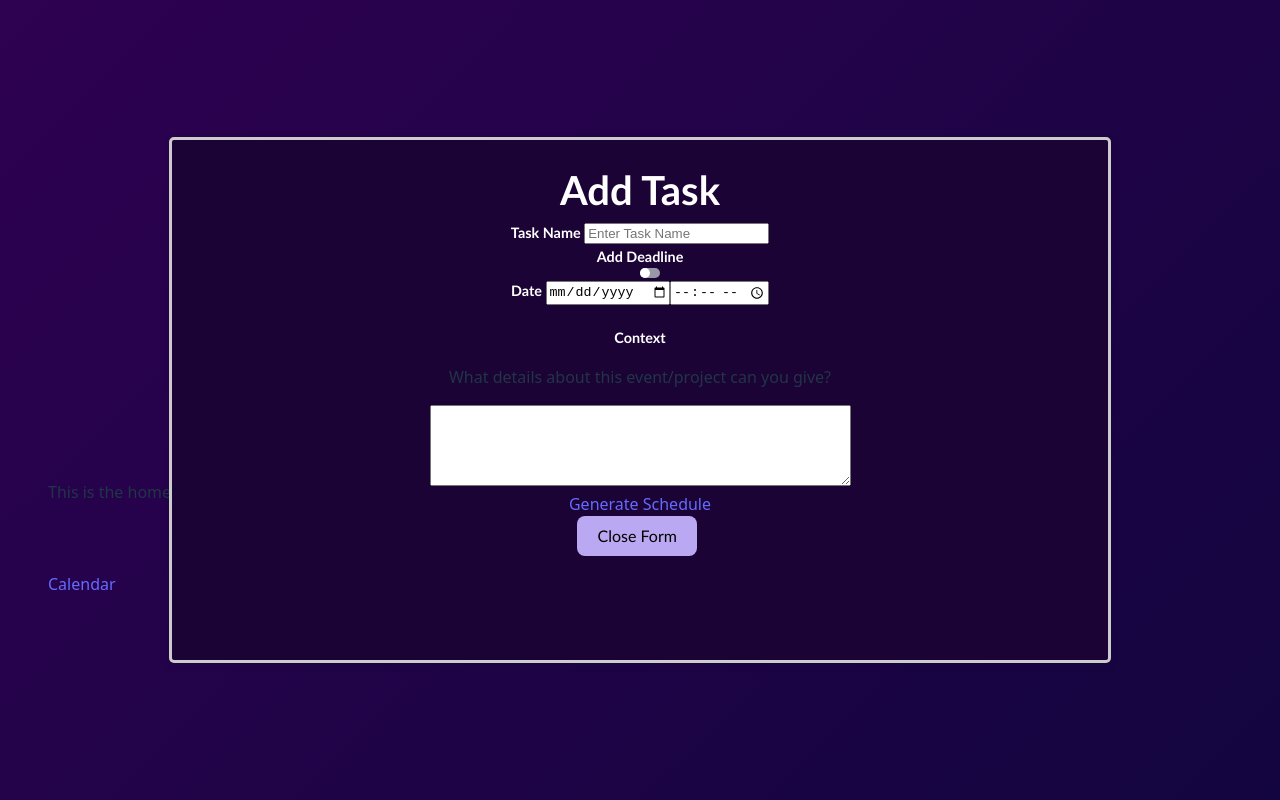
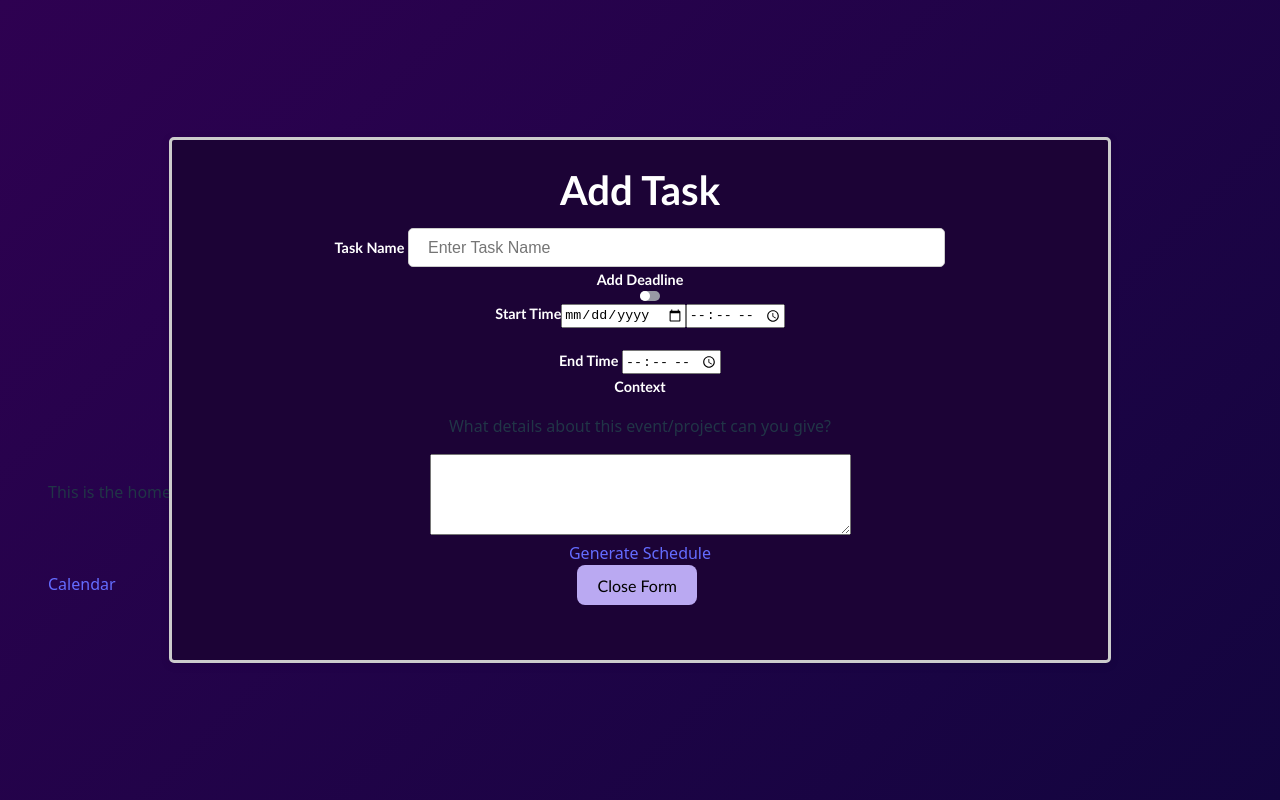
Before and after one commit to HTV-PlanIt-OneSmallStep/frontend, a React app: page / in a window 1280 px wide. Both pictures are taken after a click on the button "Add Task". Built offline with nearby package versions, Linux system fonts and the light colour scheme; no server answers; the HTML template or start-up script is replaced by a standard one.

Commit message:
modify form

```diff
--- a/src/components/form/form.css
+++ b/src/components/form/form.css
@@ -42,7 +42,6 @@
     flex-direction: column;
     align-items: center;
 }
-
 .task-section {
     margin: auto;
     text-align: center;
@@ -59,6 +58,17 @@
     font-family: 'Trebuchet MS', sans-serif;
     margin: auto;
     text-align: center;
+}
+
+.input-text {
+    border-radius: 5px;
+    border: 1px solid #ccc;
+    padding: 0.6em 1.2em;
+    font-size: 1em;
+    width: 60%;
+    box-sizing: border-box;
+    margin-top: 8px;
+    height: fit-content;
 }
 
 .date-time-row {
@@ -120,7 +130,7 @@
     margin-left: 50%;
 }
 .toggle input[type="checkbox"]:checked + label:before {
-    background: #baa9f2;
+    background: #03cde7;
 }
 .toggle input[type="checkbox"]:checked + label:after {
     left: 10px;
--- a/src/components/form/form.jsx
+++ b/src/components/form/form.jsx
@@ -57,13 +57,9 @@ export default function Form({ closeForm, showForm }) {
         }));
     }
 
-    function showEndDateTime() {
+    function showEndDate() {
         return (
-            <div className='date-time-row' id="end-date-tme-row">
-                <label htmlFor='end' className='input-label'> <b>End Date</b> </label>
-                <input type="date" name="endDate" id="end-date" value={formData.EndDate} min={getCurrentDate} onChange={handleEndDateChange}/>
-                <input type="time" name="endTime" id="end-time" value={formData.EndTime} onInput={handleEndTimeChange} />
-            </div>
+            <input type="date" name="endDate" id="end-date" value={formData.EndDate} min={formData.startDate} onChange={handleEndDateChange}/>
         )
     }
 
@@ -79,7 +75,7 @@ export default function Form({ closeForm, showForm }) {
             <div className="form-body">
                 <div className='task-section'>
                     <label htmlFor="Name" className='input-label'><b>Task Name  </b></label>
-                    <input type="text" id="task-name" placeholder={formData.taskName} name="Name\t" onInput={handleNameChange} required />
+                    <input type="text" id="task-name" className='input-text' placeholder={formData.taskName} name="Name\t" onInput={handleNameChange} required />
                 </div>
                 <div className='task-section'>
                     <label htmlFor="deadline" className='input-label'><b>Add Deadline  </b></label>
@@ -92,7 +88,7 @@ export default function Form({ closeForm, showForm }) {
                 <div >
                     <div className='date-time-row'>
                         <label htmlFor="start" className='input-label'>
-                            <b>{formData.addDeadline ? "Start Date\t" : "Date\t"}</b>
+                            <b>{formData.addDeadline ? "Start Date" : "Start Time"}</b>
                         </label>
                         <input type="date" name="beginDate" value={formData.startDate} id="start-date" min="2025-10-05" onChange={handleStartDateChange}/>
                         <input type="time" name="beginTime" id="start-time" onInput={handleStartTimeChange}/>
@@ -105,8 +101,12 @@ export default function Form({ closeForm, showForm }) {
                             </div> */}
                         </div>
                     </div>
+                    <div className='date-time-row' id="end-date-tme-row">
+                        <label htmlFor='end' className='input-label'> <b>{formData.addDeadline ? "End Date" : "End Time" }</b> </label>
+                        {formData.addDeadline && showEndDate()}
+                        <input type="time" name="endTime" id="end-time" value={formData.EndTime} onInput={handleEndTimeChange} />
+                    </div>
 
-                    {formData.addDeadline && showEndDateTime()}
                 </div>
             </div>
 
```
